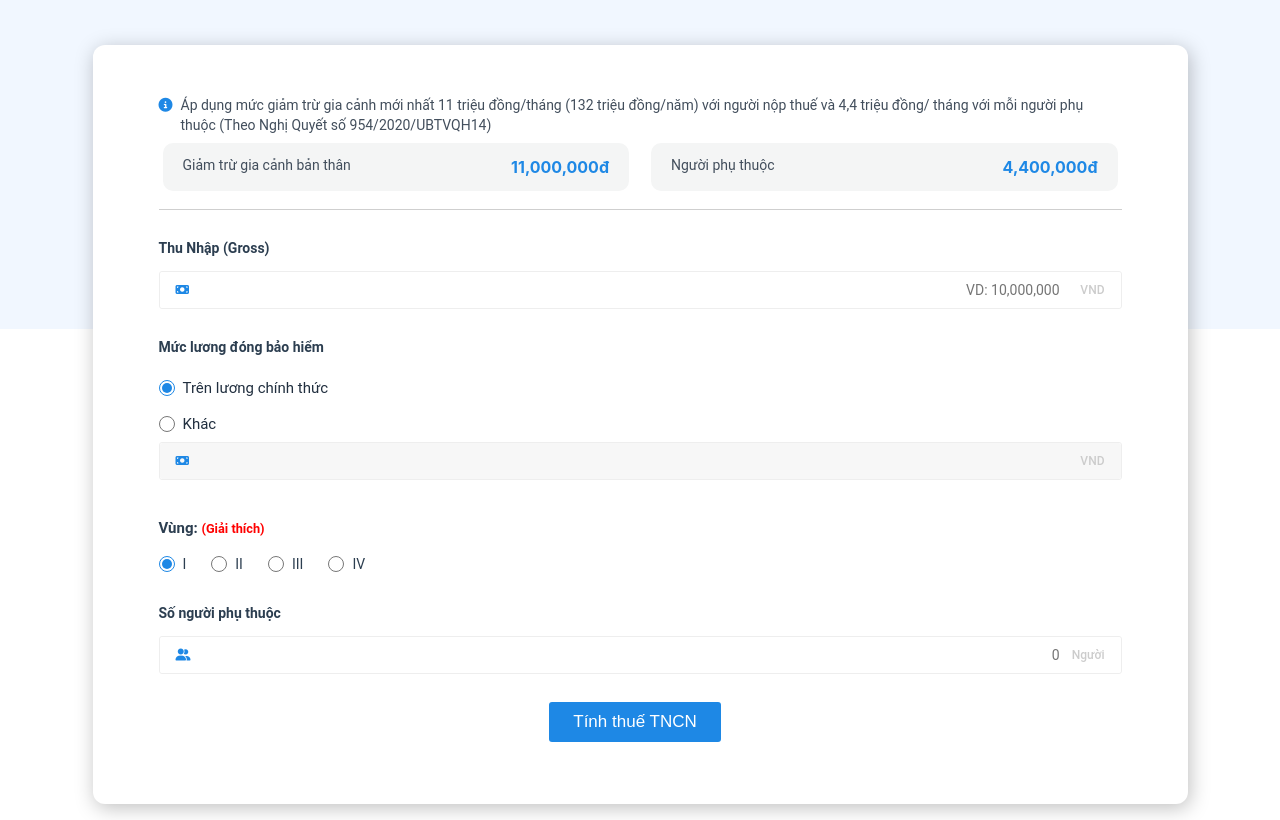
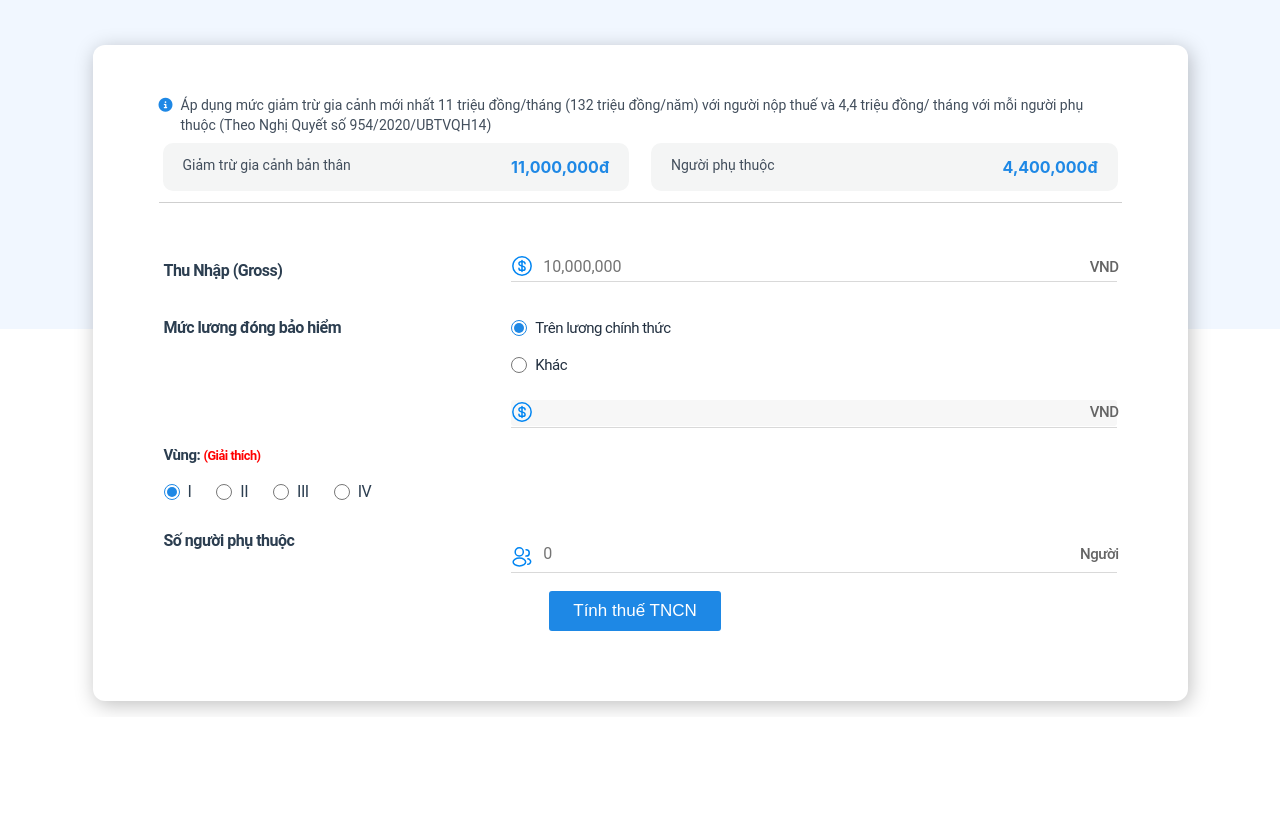
Before and after one commit to chinhngocong2308/free-tools-base, a Vue app: page / in a window 1280 px wide. Shown: the part 501-1321 px from the top of the page. After the commit the page ends 1218 px from the top, so only its background shows below. Built offline with nearby package versions, Linux system fonts and the light colour scheme.

Commit message:
styling tncn

```diff
--- a/src/assets/css/thue-tncn.css
+++ b/src/assets/css/thue-tncn.css
@@ -42,11 +42,31 @@ a {
     line-height: 30px;
     margin-top: 0
 }
-
+.form-salary {
+    font-size: 16px;
+    line-height: 21px;
+    letter-spacing: -0.5px;
+}
 #personal-income-tax .input-data {
-    min-width: 280px;
-}
-
+    min-width: unset;
+    width: 63.5%;
+    position: relative;
+}
+.input-data{
+    position: relative;
+}
+.input-data::before {
+    position: absolute;
+    border-bottom: 1px solid #D9D9D9;
+    content: "";
+    width: 100%;
+    top: 42px;
+    left: 0;
+    z-index: 5;
+}
+.form-input-salary {
+    padding: 8px 5px;
+}
 #personal-income-tax .radio-salary {
     align-items: center;
     color: #212f3f;
@@ -57,8 +77,8 @@ a {
     font-weight: 400;
     line-height: 20px;
     margin-left: 0;
-    padding-bottom: 8px;
-    padding-top: 8px
+    padding-bottom: 10px;
+    padding-top: 7px;
 }
 
 #personal-income-tax .btn-custom {
@@ -3560,7 +3580,7 @@ a {
 .input-data {
     align-items: center;
     background: #fff;
-    border: 1px solid #eee;
+    border: unset !important;
     border-radius: 3px;
     box-sizing: border-box;
     display: flex;
@@ -3571,15 +3591,15 @@ a {
 }
 
 .input-data input {
-    border: 1px solid transparent;
+    border: unset;
     border-radius: 3px;
     height: 100%;
     left: 0;
     position: absolute;
-    padding-left: 40px;
+    padding-left: 32px;
     padding-right: 60px;
     width: 100%;
-    text-align: right;
+    text-align: left;
 }
 
 .input-data input:focus {
@@ -3594,17 +3614,79 @@ a {
 .input-data .caption {
     margin-left: auto
 }
-
+.salary-input-block .input-data .caption,
+.input-data .icon {
+    color: #656565;
+    font-size: 15px;
+    font-style: normal;
+    margin-right: -18px;
+    font-weight: 500;
+    line-height: unset;
+    z-index: 2;
+    margin-bottom: -28px;
+
+}
+.fa-user-group-base::before {
+    width: 22px;
+    content: "";
+    background-image: url(/src/assets/icon/profile-2user.svg);
+    position: absolute;
+    left: 0px;
+    top: 16px;
+    height: 22px;
+}
 .input-data .caption,
 .input-data .icon {
-    color: #ccc;
-    font-size: 12px;
+    color: #656565;
+    font-size: 15px;
     font-style: normal;
+    margin-right: -18px;
     font-weight: 500;
-    line-height: 16px;
-    z-index: 2
-}
-
+    line-height: unset;
+    z-index: 2;
+    margin-bottom: -15px;
+}
+.input-data .border-hover:hover {
+    border: unset !important;
+    padding-bottom: 0px;
+    position: absolute;
+    top: 6px;
+    z-index: 1;
+}
+.salary-input-block .input-data .border-hover:hover {
+    border: unset !important;
+    padding-bottom: 0px;
+    position: absolute;
+    top: 15px;
+    z-index: 1;
+}
+.salary-input-block .input-data .border-hover {
+    border: unset !important;
+    padding-bottom: 0px;
+    position: absolute;
+    top: 15px;
+    z-index: 1;
+}
+.input-data .border-hover{
+    padding-bottom: 0px;
+    position: absolute;
+    top: 6px;
+    z-index: 1;
+}
+.input-data input:focus,
+.input-data input:hover,
+.input-data input:active{
+    border: unset;
+}
+.fa-money-bill-base::before {
+    width: 22px;
+    content: "";
+    background-image: url(/src/assets/icon/dollar-circle.svg);
+    position: absolute;
+    left: 0px;
+    top: 16px;
+    height: 22px;
+}
 .input-data .icon {
     color: #1e88e5
 }
@@ -3749,11 +3831,29 @@ input.border-hover[disabled]:hover {
     margin-right: 16px;
     font-weight: bold;
 }
-
+.field-set .label-text {
+    margin: 0;
+    margin-top: 21px;
+}
+#personal-income-tax .input-data.salary-input {
+    width: 100%;
+}
+.input-salary.salary-options {
+    margin-top: 15px;
+}
+.field-set{
+    width: 100%;
+    display: flex;
+    justify-content: space-between;
+}
+.salary-input-block {
+    width: 63.5%;
+    margin-top: 15px;
+}
 .info-rule {
     border-bottom: 1px solid;
     border-color: rgba(207, 207, 207, 1);
-    padding-bottom: 10px;
+    padding-bottom: 3px;
 }
 .items-center {
     align-items: center
--- a/src/components/TinhThueTNCN.vue
+++ b/src/components/TinhThueTNCN.vue
@@ -42,25 +42,29 @@
                                 <span class="number-yellow"> 4,400,000đ </span>
                             </div>
                         </div>
-                        <div class="d-flex">
+                        <div class="d-flex form-input-salary">
                             <div class="w-100">
                                 <form action="" id="form-salary" class="form-salary">
                                     <div class="input-salary mb-12px d-grid">
-                                        <div class="mr-auto mb-12 d-grid">
-                                            <label for="" class="mb-12px other">Thu Nhập (Gross)</label>
+                                        <div class="field-set mb-12">
+                                            <label for="" class="label-text mb-12px other">Thu Nhập (Gross)</label>
                                             <div class="input-data">
-                                                <span class="icon"><i class="fa-solid fa-money-bill"></i></span>
+                                                <span class="icon"><i class="fa-solid fa-money-bill-base"></i></span>
                                                 <input type="text" v-model="luong" name="luong" value=""
-                                                    placeholder="VD: 10,000,000" class="border-hover 1236il9bpn" />
+                                                    placeholder="10,000,000" class="border-hover 1236il9bpn" />
                                                 <span class="caption">VND</span>
                                             </div>
                                         </div>
                                     </div>
 
-                                    <div class="input-salary mb-12px d-grid">
-                                        <div class="mr-auto mb-8 d-grid">
-                                            <label for="" style="display: flex" class="mb-12px other">Mức lương đóng bảo hiểm</label> <label class="radio-inline mb-0 radio-salary"><input v-model="dongBaoHiem" type="radio" name="dongBaoHiem" value="trenChinhThuc" checked="checked"> <span>Trên lương chính thức</span> <span class="icon-radio"></span></label> <label class="radio-inline other radio-salary"><input type="radio" v-model="dongBaoHiem" name="dongBaoHiem" value="khac"> <span class="icon-radio"></span> <span>Khác</span></label>
-                                            <div class="input-data"><span class="icon text-muted"><i class="fa-solid fa-money-bill"></i></span> <input type="text"  v-model="luongDongBaoHiem" name="luongDongBaoHiem" disabled="disabled" class="border-hover 1236il9bpn"> <span class="caption">VND</span></div>
+                                    <div class="input-salary salary-options mb-12px d-grid">
+                                        <div class="field-set mb-12 d-flex">
+                                            <label for="" style="display: flex" class="label-text mb-12px other">Mức lương đóng bảo hiểm</label>
+                                            <div class="salary-input-block">
+                                                <label class="radio-inline mb-0 radio-salary"><input v-model="dongBaoHiem" type="radio" name="dongBaoHiem" value="trenChinhThuc" checked="checked"> <span>Trên lương chính thức</span> <span class="icon-radio"></span></label> <label class="radio-inline other radio-salary">
+                                                    <input type="radio" v-model="dongBaoHiem" name="dongBaoHiem" value="khac"> <span class="icon-radio"></span> <span>Khác</span></label>
+                                                <div class="input-data salary-input"><span class="icon text-muted"><i class="fa-solid fa-money-bill-base"></i></span> <input type="text"  v-model="luongDongBaoHiem" name="luongDongBaoHiem" disabled="disabled" class="border-hover 1236il9bpn"> <span class="caption">VND</span></div>
+                                            </div>
                                         </div>
                                     </div>
 
@@ -85,10 +89,10 @@
                                         </div>
                                     </div>
                                     <div class="input-salary mb-12px d-grid">
-                                        <div class="mr-auto mb-12 d-grid">
+                                        <div class="field-set mb-12">
                                             <label for="" class="mb-12px other">Số người phụ thuộc</label>
                                             <div class="input-data">
-                                                <span class="icon"><i class="fa-solid fa-user-group"></i></span>
+                                                <span class="icon"><i class="fa-solid fa-user-group-base"></i></span>
                                                 <input v-model="nguoiPhuThuoc" type="text" name="nguoiPhuThuoc" value=""
                                                     placeholder="0" class="border-hover" />
                                                 <span class="caption">Người</span>
```
Also changed, not shown: src/assets/icon/dollar-circle.svg (added), src/assets/icon/profile-2user.svg (added).
